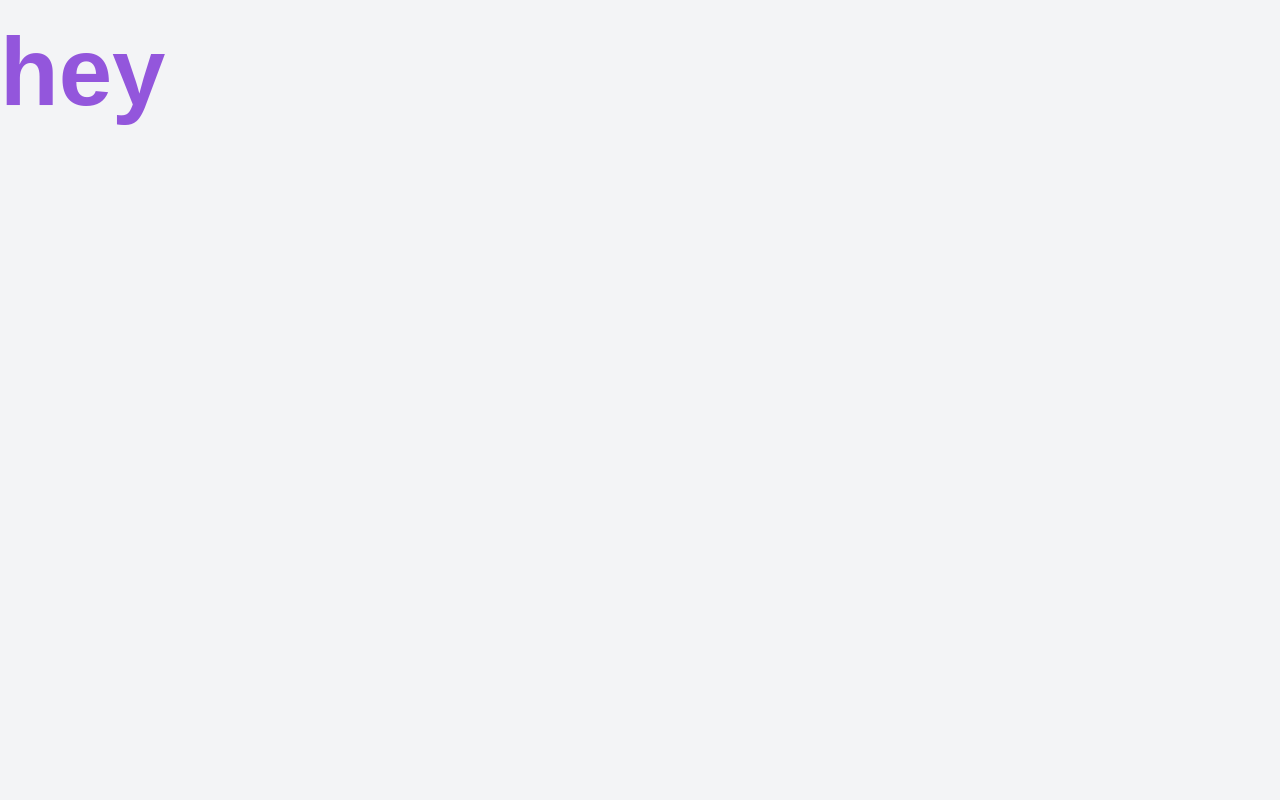
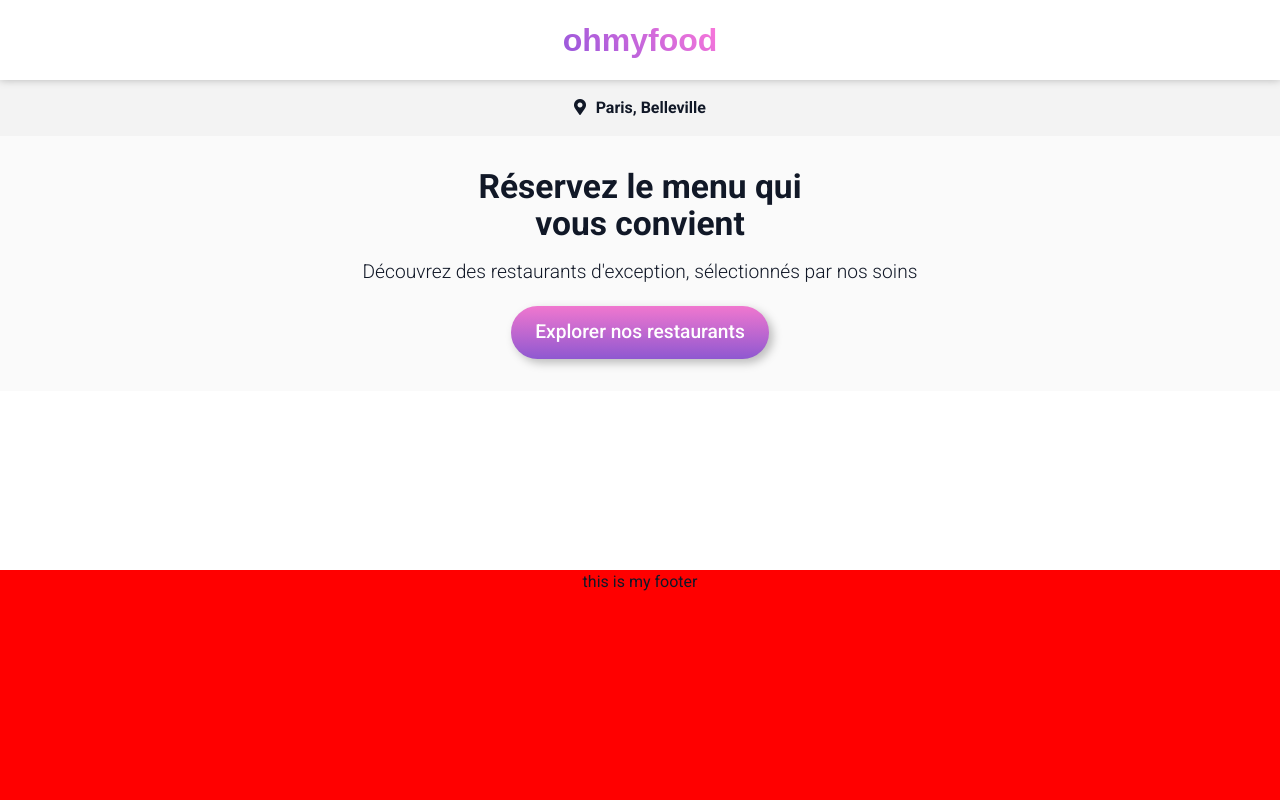
Before and after one commit to BuffaloDebile/Openclassroooms-P3, a plain HTML site: page index.html in a window 1280 px wide. Drawn offline with Linux system fonts and the light colour scheme; a web font is replaced by a local one.

Commit message:
header html css

```diff
--- a/Styles/styles.scss
+++ b/Styles/styles.scss
@@ -5,9 +5,122 @@
 @import 'animations';
 
 body {
-  background-color: $gray-100;
+  color: $gray-900;
+}
+
+// Header
+
+header {
+  .logo-wrapper {
+    padding: 1rem 1.5rem;
+    box-shadow: 0 0 0.5rem rgb(0 0 0 / 25%);
+    z-index: 1000;
+    width: 100%;
+    display: flex;
+    align-items: center;
+    justify-content: center;
+    position: relative;
+    z-index: 10;
+  }
+
+  a {
+    text-decoration: none;
+  }
+
   h1 {
-    color: $purple;
-    font-size: $text-8xl;
+    font-family: Shrikhand, sans-serif;
+    background: linear-gradient(45deg, #9356dc, #ff79da);
+    -webkit-background-clip: text;
+    -webkit-text-fill-color: transparent;
+    font-size: clamp(1.5rem, 4vw, 2rem);
+  }
+
+  section.location {
+    display: flex;
+    align-items: center;
+    justify-content: center;
+    width: 100%;
+    background-color: #f3f3f3;
+    padding: 1rem 1.5rem;
+    font-weight: $text-semibold;
+
+    i {
+      margin-right: 0.6rem;
+    }
+  }
+
+  section.hero {
+    padding: 2rem 1.5rem;
+    text-align: center;
+    background-color: #fafafa;
+
+    h2 {
+      font-size: clamp(1.4rem, 3vw, 2.1rem);
+      line-height: calc(1.2rem + 1.4vw);
+      margin-bottom: 1rem;
+    }
+
+    p {
+      font-weight: $text-thin;
+      font-size: calc(0.8rem + 0.5vw);
+      margin-bottom: 1.2rem;
+    }
+
+    a.hero-btn {
+      display: inline-block;
+      border: 0;
+      padding: 0.75rem 1.5rem;
+      font-weight: 500;
+      font-size: clamp(0.2rem, 0.5rem + 1vw, 1.2rem);
+      border-radius: 100px;
+      color: #fff;
+      background-color: #686868;
+      background-image: linear-gradient(
+        0deg,
+        rgba(147, 86, 220, 0.9),
+        rgba(255, 121, 218, 0.9)
+      );
+      cursor: pointer;
+      transition-duration: 0.25s;
+      box-shadow: 0.25rem 0.25rem 10px rgba(0, 0, 0, 0.25);
+
+      &:hover {
+        background-color: #fff;
+        box-shadow: 0.25rem 0.25rem 10px rgba(0, 0, 0, 0.5);
+      }
+    }
+  }
+
+  // Fonctionnement
+
+  // Footer
+}
+
+footer {
+  width: 100%;
+  min-height: 230px;
+  margin: 0 auto;
+  background: red;
+  font-size: $text-base;
+
+  .footer-wrapper {
+    margin: 0 auto;
+    width: 1440px;
+    max-width: 100%;
+    padding: 0 32px;
+    display: flex;
+    flex-wrap: wrap;
+    justify-content: space-evenly;
   }
 }
+
+// Stick footer to the bottom
+
+body {
+  font-family: Roboto, sans-serif;
+  font-size: $text-base;
+}
+
+.main-wrapper {
+  height: calc(100vh - 230px);
+}
--- a/index.html
+++ b/index.html
@@ -13,18 +13,57 @@
     <meta name="author" content="Paul">
 
     <link rel="stylesheet" href="https://cdnjs.cloudflare.com/ajax/libs/font-awesome/5.15.2/css/all.min.css">
-
-    <link rel="icon" type="image/svg+xml" href="ressources/favicon.ico" />
+    <link rel="shortcut icon" href="#">
+    <link rel="icon" href="\ressources\favicon.ico" />
     <link rel="stylesheet" href="Styles/styles.css">
 
 
 </head>
 
+
+
+
+
+
 <body>
     <!-- your content here... -->
+    <div class="main-wrapper">
 
-    <h1>hey</h1>
+        <header>
+            <div class="logo-wrapper">
+                <a href="#">
+                    <h1 class="header-logo">ohmyfood</h1>
+                </a>
+            </div>
+
+            <section class="location">
+                <p><i class="fa-map-marker-alt fas local__icon"></i><span>Paris, Belleville</span>
+                </p>
+            </section>
+            <section class="hero">
+                <h2>Réservez le menu qui<br>vous convient</h2>
+                <p> Découvrez des restaurants d'exception, sélectionnés par nos soins</p>
+                <a href="#" class="hero-btn">Explorer nos restaurants</a>
+            </section>
+        </header>
+
+
+    </div>
+
+
+    <footer>
+
+        <div class="footer-wrapper">
+            this is my footer
+
+        </div>
+
+    </footer>
+
 
 </body>
 
+
+
+
 </html>
```
Also changed, not shown: Styles/_variables.scss (line endings or trailing spaces), Styles/styles.css, ressources/mock-ups/preview.png (deleted), 2 other files.
